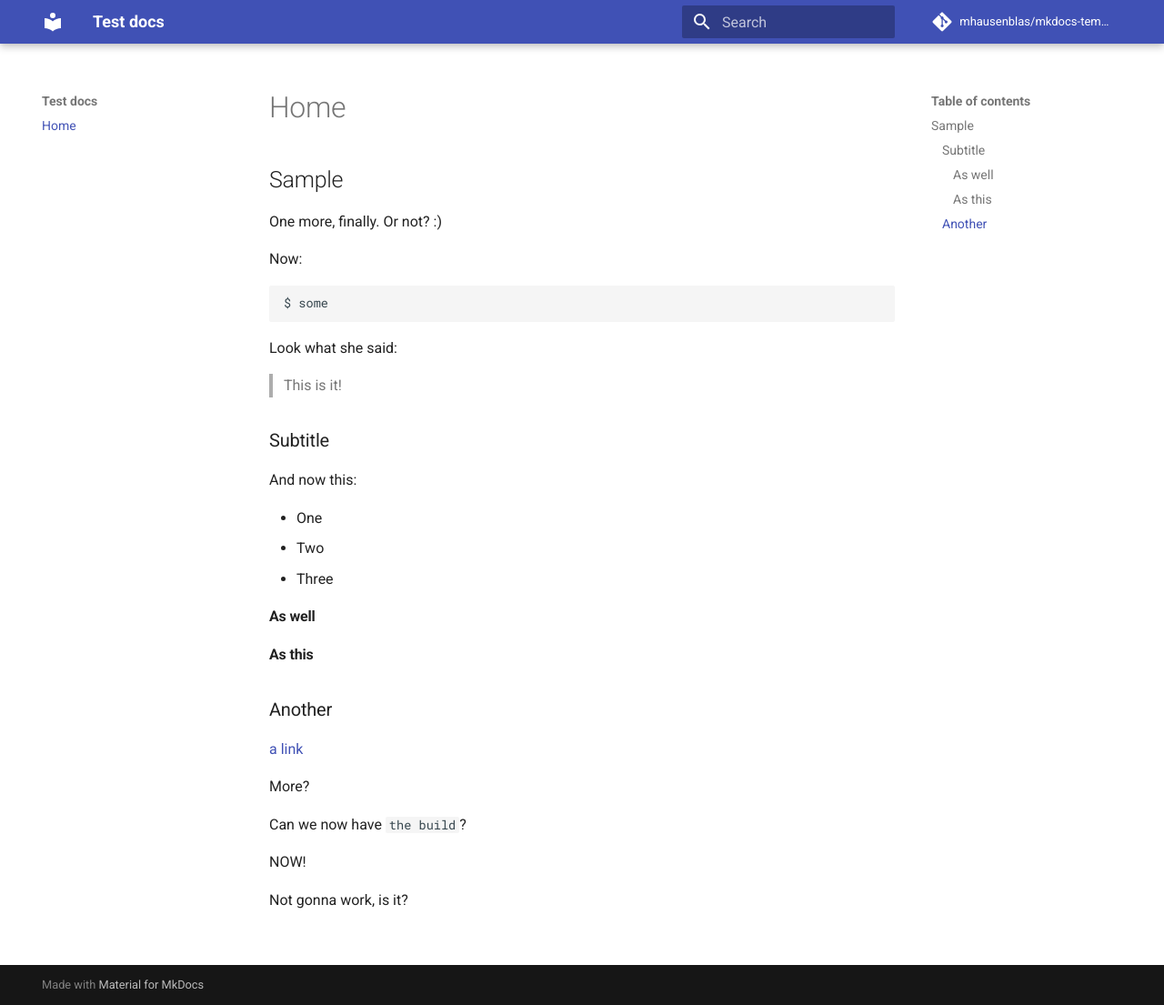
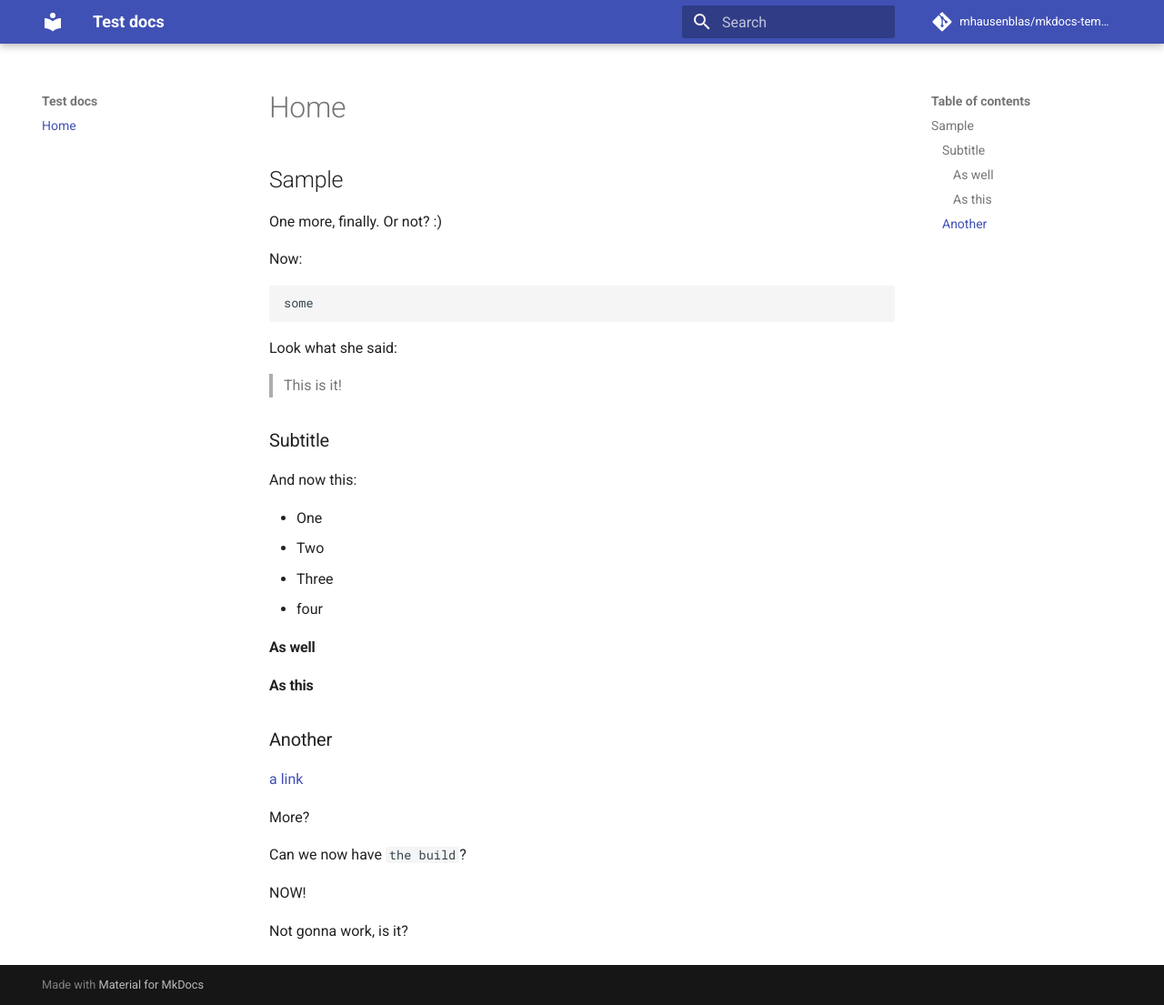
Before and after one commit to rhjensen79/containers101, an MkDocs documentation site: the page built from docs/index.md, in a window 1280 px wide and 1105 px high. Shown: the whole window at 91% size. Built offline with MkDocs 1.6.1 and Material for MkDocs 9.7.7, drawn with Linux system fonts in a browser that asks for light colours; comment, search, counter and statistics services are not loaded.

````diff
--- a/docs/index.md
+++ b/docs/index.md
@@ -5,7 +5,7 @@ One more, finally. Or not? :)
 Now:
 
 ```
-$ some
+some
 ```
 
 Look what she said:
@@ -19,7 +19,7 @@ And now this:
 - One
 - Two
 - Three
-
+- four
 
 #### As well
 
@@ -31,10 +31,8 @@ And now this:
 
 More?
 
-
 Can we now have `the build`?
 
 NOW!
 
-
 Not gonna work, is it?
````
